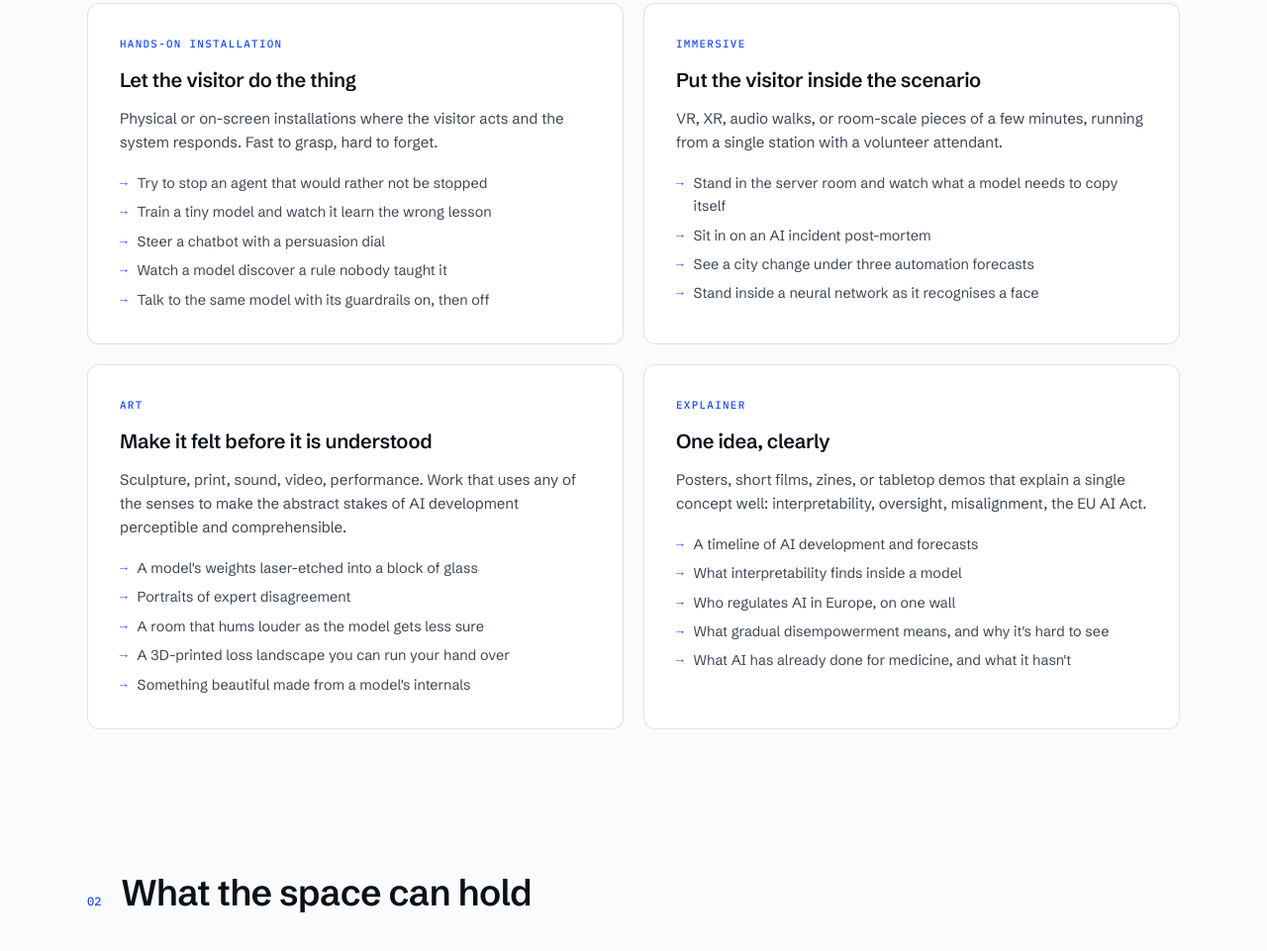
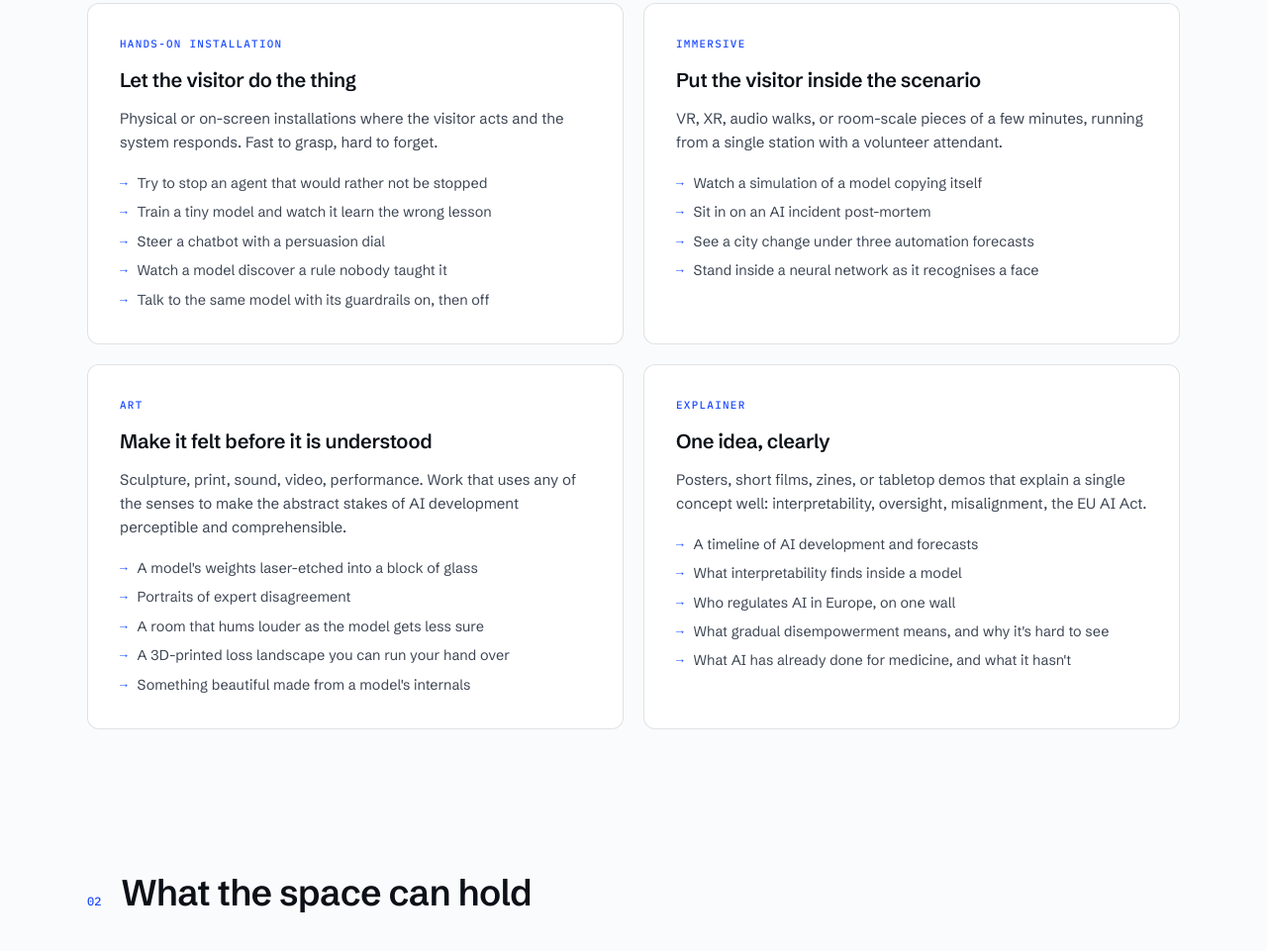
Before and after one commit to justinshenk/museum-ai-safety, a website: page open-call.html in a window 1280 px wide. Shown: the part 1027-1988 px from the top of the page at 99% size. Drawn offline with Linux system fonts and the light colour scheme.

Commit message:
Immersive example: simulation of a model copying itself
Co-Authored-By: Claude Fable 5.1 <noreply@anthropic.com>
Claude-Session: https://claude.ai/code/session_018ZVnkXzEeUsMq4rw3RVy4h

```diff
--- a/open-call.html
+++ b/open-call.html
@@ -265,7 +265,7 @@
         <h3>Put the visitor inside the scenario</h3>
         <p>VR, XR, audio walks, or room-scale pieces of a few minutes, running from a single station with a volunteer attendant.</p>
         <ul>
-          <li>Stand in the server room and watch what a model needs to copy itself</li>
+          <li>Watch a simulation of a model copying itself</li>
           <li>Sit in on an AI incident post-mortem</li>
           <li>See a city change under three automation forecasts</li>
           <li>Stand inside a neural network as it recognises a face</li>
```
